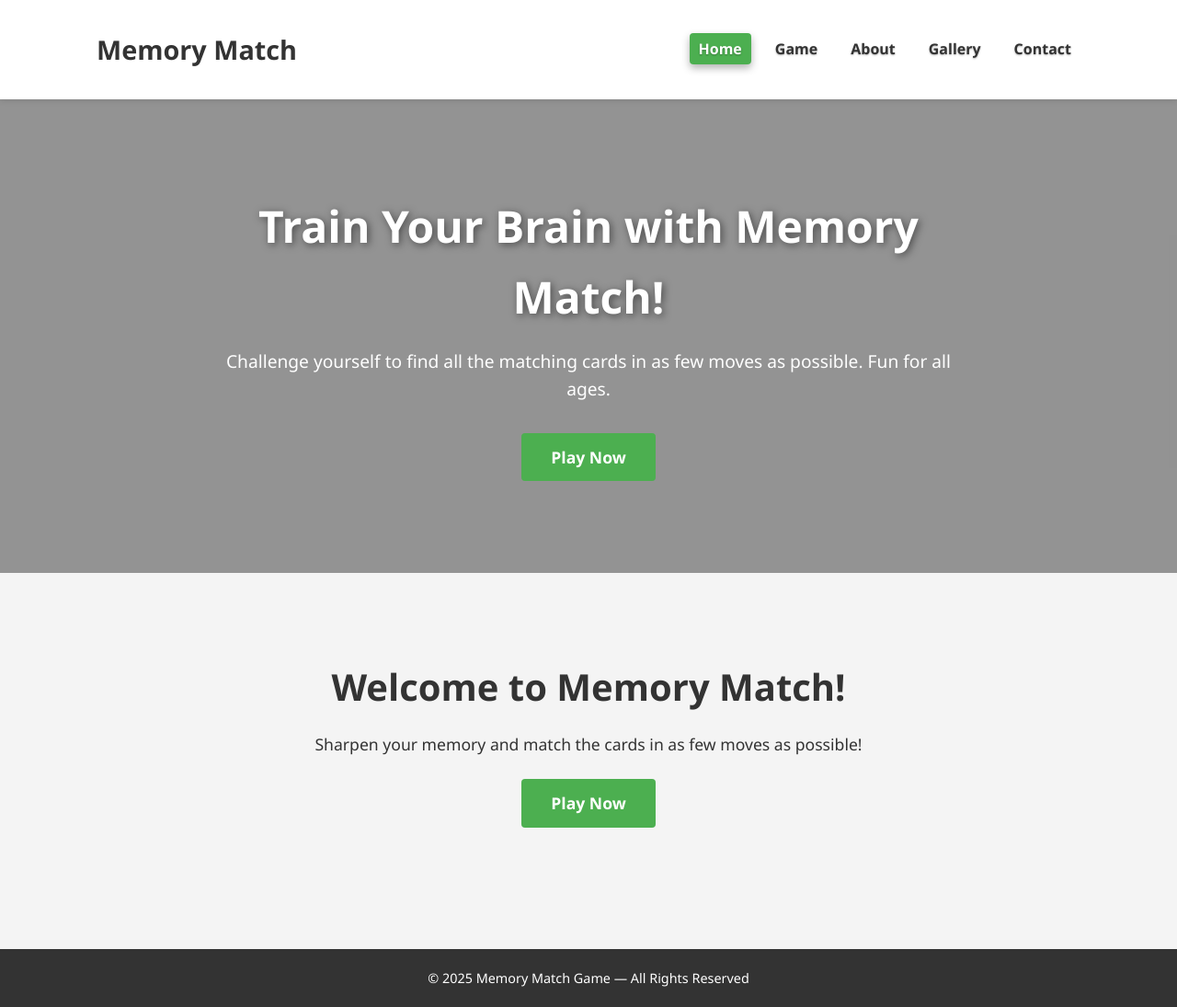
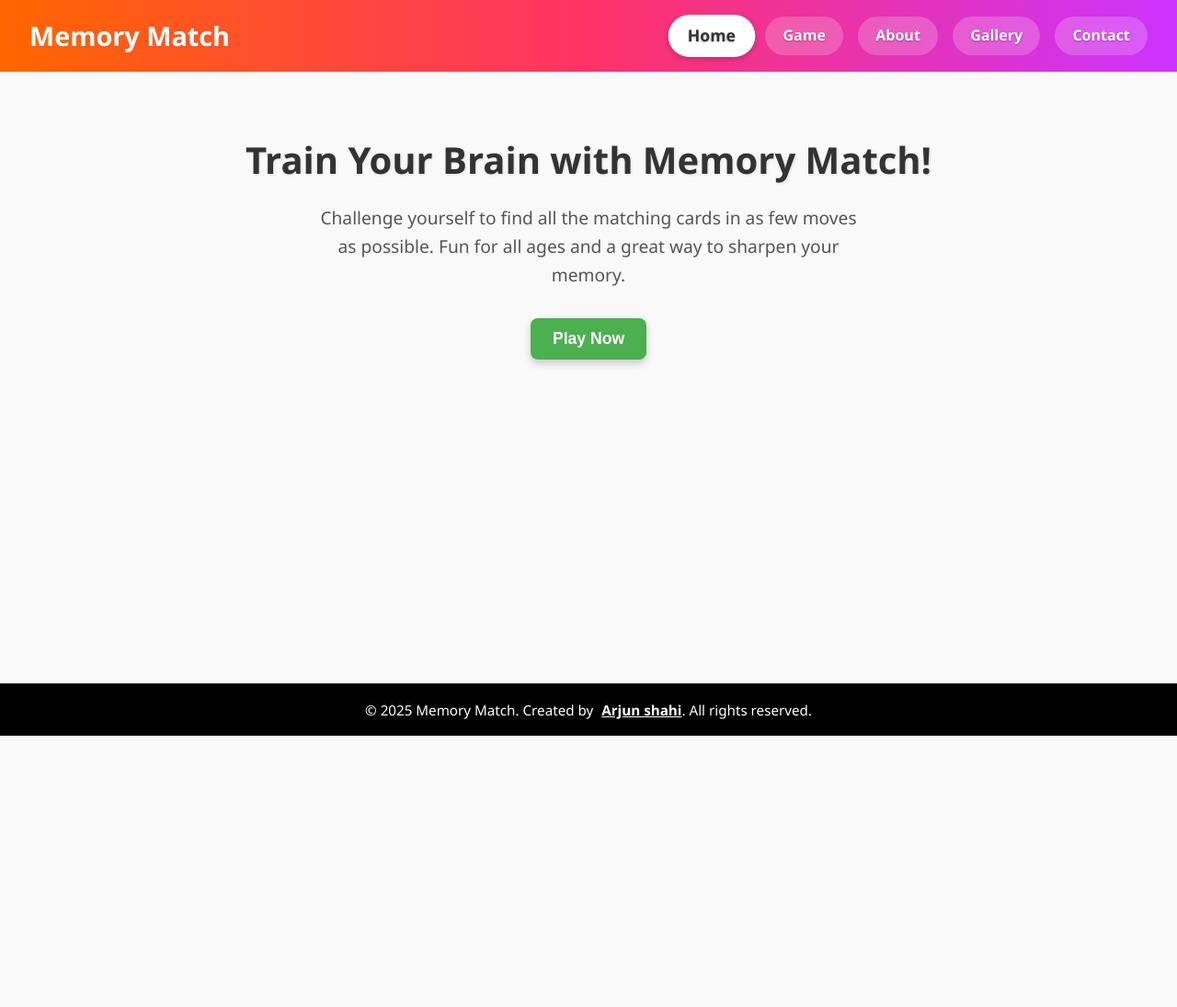
Before and after one commit to arjun805a/arjunfinalproject, a plain HTML site: page index.html in a window 1280 px wide. Shown: the whole page at 92% size. After the commit the page ends 800 px from the top, so only its background shows below. Drawn offline with Linux system fonts and the light colour scheme.

Commit message:
finalized code

```diff
--- a/index.html
+++ b/index.html
@@ -3,195 +3,146 @@
 <head>
   <meta charset="UTF-8" />
   <meta name="viewport" content="width=device-width, initial-scale=1.0"/>
-  <title>Memory Match Game</title>
+  <title>Memory Match - Home</title>
   <link rel="stylesheet" href="style.css" />
   <style>
-    /* --- Hero Banner --- */
-    .hero {
-      background: url('image/hero-bg.jpg') center/cover no-repeat;
-      color: #fff;
-      text-align: center;
-      padding: 100px 20px;
-      position: relative;
-    }
-    .hero::after {
-      content: '';
-      position: absolute;
-      top: 0; left: 0; right: 0; bottom: 0;
-      background: rgba(0,0,0,0.4);
-      z-index: 0;
-    }
-    .hero-content {
-      position: relative;
-      z-index: 1;
-      max-width: 800px;
-      margin: 0 auto;
-    }
-    .hero h2 {
-      font-size: 3rem;
-      margin-bottom: 1rem;
-      text-shadow: 2px 2px 8px rgba(0,0,0,0.5);
-    }
-    .hero p {
-      font-size: 1.2rem;
-      margin-bottom: 2rem;
+    body {
+      margin: 0;
+      font-family: 'Segoe UI', Tahoma, Geneva, Verdana, sans-serif;
+      background-color: #f9f9f9;
+      display: flex;
+      flex-direction: column;
+      min-height: 100vh;
     }
 
-    /* --- Button --- */
-    .button {
-      display: inline-block;
-      padding: 0.75rem 2rem;
-      background: #4CAF50;
-      color: #fff;
-      font-size: 1.1rem;
-      font-weight: 600;
-      border-radius: 4px;
-      text-decoration: none;
-      transition: background 0.3s;
-    }
-    .button:hover {
-      background: #43a047;
+    header {
+      background: linear-gradient(to right, #ff6600, #ff3366, #cc33ff); /* Based on your image */
+      padding: 1rem 0;
     }
 
-    /* --- Header & Nav --- */
-    header {
-      background: #fff;
-      box-shadow: 0 2px 6px rgba(0,0,0,0.1);
-      position: sticky;
-      top: 0;
-      z-index: 10;
+    nav {
+      display: flex;
+      justify-content: space-between;
+      align-items: center;
+      padding: 0 2rem;
     }
-    header .container {
-      display: flex;
-      align-items: center;
-      justify-content: space-between;
-      max-width: 1100px;
-      margin: 0 auto;
-      padding: 15px;
+
+    h1 {
+      color: white;
+      font-size: 2rem;
+      font-weight: bold;
     }
-    header h1 {
-      font-size: 1.8rem;
-      color: #333;
-    }
-    nav ul {
-      list-style: none;
+
+    .nav-links {
       display: flex;
       gap: 1rem;
     }
-    nav a {
-      color: #333;
+
+    .nav-link {
+      background-color: rgba(255, 255, 255, 0.2);
+      padding: 0.5rem 1.2rem;
+      color: white;
+      border-radius: 25px;
       text-decoration: none;
-      padding: 6px 10px;
-      transition: background 0.3s, color 0.3s;
-      border-radius: 4px;
-    }
-    nav a:hover,
-    nav a.active {
-      background: #4CAF50;
-      color: #fff;
+      font-weight: bold;
+      transition: background-color 0.3s ease, color 0.3s ease;
     }
 
-    /* --- Main Section (for smaller screens fallback) --- */
-    main > section {
-      padding: 60px 20px;
+    .nav-link:hover {
+      background-color: rgba(255, 255, 255, 0.4);
+    }
+
+    .nav-link.active {
+      background-color: white;
+      color: #333;
+      box-shadow: 0 2px 6px rgba(0,0,0,0.2);
+    }
+
+    .main-content {
       text-align: center;
+      padding: 4rem 2rem;
+      flex-grow: 1;
     }
-    main > section h2 {
+
+    .main-content h2 {
       font-size: 2.5rem;
       margin-bottom: 1rem;
-    }
-    main > section p {
-      font-size: 1.1rem;
-      margin-bottom: 1.5rem;
+      color: #333;
+      text-shadow: 1px 1px 3px rgba(0, 0, 0, 0.1);
     }
 
-    /* --- Footer --- */
-    footer {
-      background: #333;
-      color: #fff;
-      text-align: center;
-      padding: 20px 0;
-      margin-top: 40px;
-      font-size: 0.9rem;
+    .main-content p {
+      font-size: 1.2rem;
+      color: #555;
+      max-width: 600px;
+      margin: 0 auto 2rem auto;
     }
 
-    /* --- Utility Container --- */
-    .container {
-      width: 90%;
-      max-width: 1100px;
-      margin: 0 auto;
+    .play-btn {
+      background-color: #4CAF50;
+      color: white;
+      padding: 0.75rem 1.5rem;
+      font-size: 1.1rem;
+      border: none;
+      border-radius: 8px;
+      cursor: pointer;
+      transition: background-color 0.3s ease;
+      box-shadow: 0 4px 8px rgba(0,0,0,0.2);
     }
 
-    /* --- Responsive Nav Toggle --- */
-    @media (max-width: 768px) {
-      nav ul {
-        display: none;
-        flex-direction: column;
-        background: #fff;
-        position: absolute;
-        top: 100%;
-        right: 15px;
-        box-shadow: 0 2px 6px rgba(0,0,0,0.1);
-      }
-      .nav-toggle {
-        display: block;
-        font-size: 1.5rem;
-        background: none;
-        border: none;
-        cursor: pointer;
-      }
-      nav.open ul {
-        display: flex;
-      }
+    .play-btn:hover {
+      background-color: #45a049;
+    }
+
+    footer {
+      background-color: #000;
+      color: white;
+      text-align: center;
+      padding: 1rem;
+      font-size: 0.95rem;
+      border-top: 1px solid #222;
+    }
+
+    footer a {
+      color: #fff;
+      font-weight: bold;
+      text-decoration: underline;
+      margin-left: 5px;
+    }
+
+    footer a:hover {
+      color: #ff4081;
     }
   </style>
 </head>
 <body>
+
+  <!-- Header -->
   <header>
-  <div class="container">
-    <h1>Memory Match</h1>
-    <button class="nav-toggle" aria-label="Toggle menu">☰</button>
     <nav>
-      <ul>
-        <li><a href="index.html" class="active">Home</a></li>
-        <li><a href="game.html">Game</a></li>
-        <li><a href="about.html">About</a></li>
-        <li><a href="gallery.html">Gallery</a></li>
-        <li><a href="contact.html">Contact</a></li>
-      </ul>
+      <h1>Memory Match</h1>
+      <div class="nav-links">
+        <a href="index.html" class="nav-link active">Home</a>
+        <a href="game.html" class="nav-link">Game</a>
+        <a href="about.html" class="nav-link">About</a>
+        <a href="gallery.html" class="nav-link">Gallery</a>
+        <a href="contact.html" class="nav-link">Contact</a>
+      </div>
     </nav>
+  </header>
+
+  <!-- Main Content -->
+  <div class="main-content">
+    <h2>Train Your Brain with Memory Match!</h2>
+    <p>Challenge yourself to find all the matching cards in as few moves as possible. Fun for all ages and a great way to sharpen your memory.</p>
+    <a href="game.html">
+      <button class="play-btn">Play Now</button>
+    </a>
   </div>
-</header>
-<script>
-  // menu toggle
-  document.querySelector('.nav-toggle').addEventListener('click', () => {
-    document.querySelector('nav').classList.toggle('open');
-  });
-</script>
-
-
-  <!-- Hero Banner -->
-  <section class="hero">
-    <div class="hero-content">
-      <h2>Train Your Brain with Memory Match!</h2>
-      <p>Challenge yourself to find all the matching cards in as few moves as possible. Fun for all ages.</p>
-      <a href="game.html" class="button">Play Now</a>
-    </div>
-  </section>
-
-  <!-- Fallback content for very small screens -->
-  <main>
-    <section>
-      <h2>Welcome to Memory Match!</h2>
-      <p>Sharpen your memory and match the cards in as few moves as possible!</p>
-      <a href="game.html" class="button">Play Now</a>
-    </section>
-  </main>
 
   <footer>
-    <p>&copy; 2025 Memory Match Game &mdash; All Rights Reserved</p>
+    &copy; 2025 Memory Match. Created by <a href="#">Arjun shahi</a>. All rights reserved.
   </footer>
 
-  <script src="script.js"></script>
 </body>
 </html>
```
Also changed, not shown: gallery.html (+16 -8 lines).
